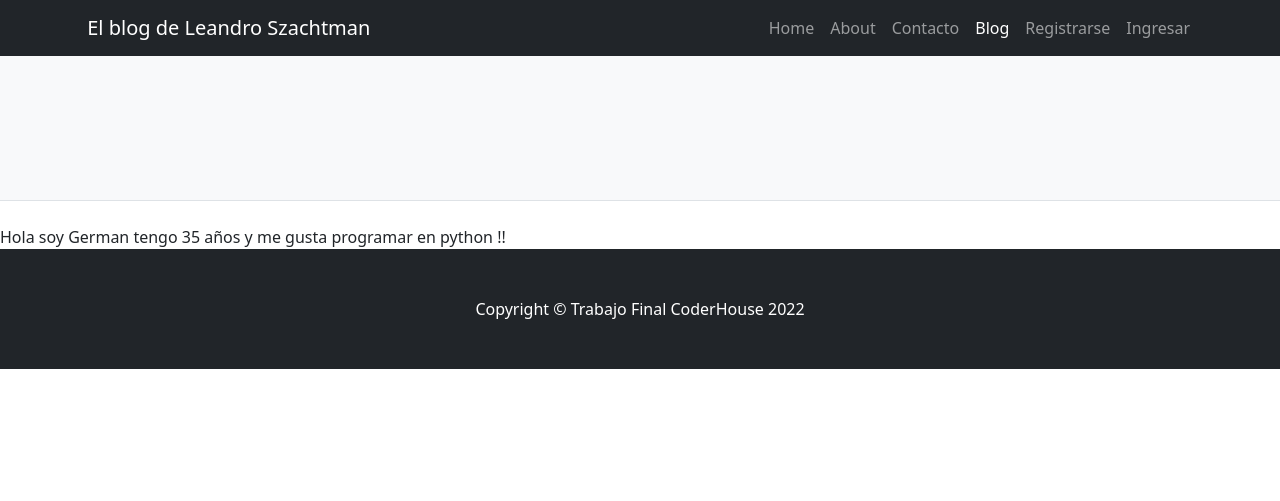
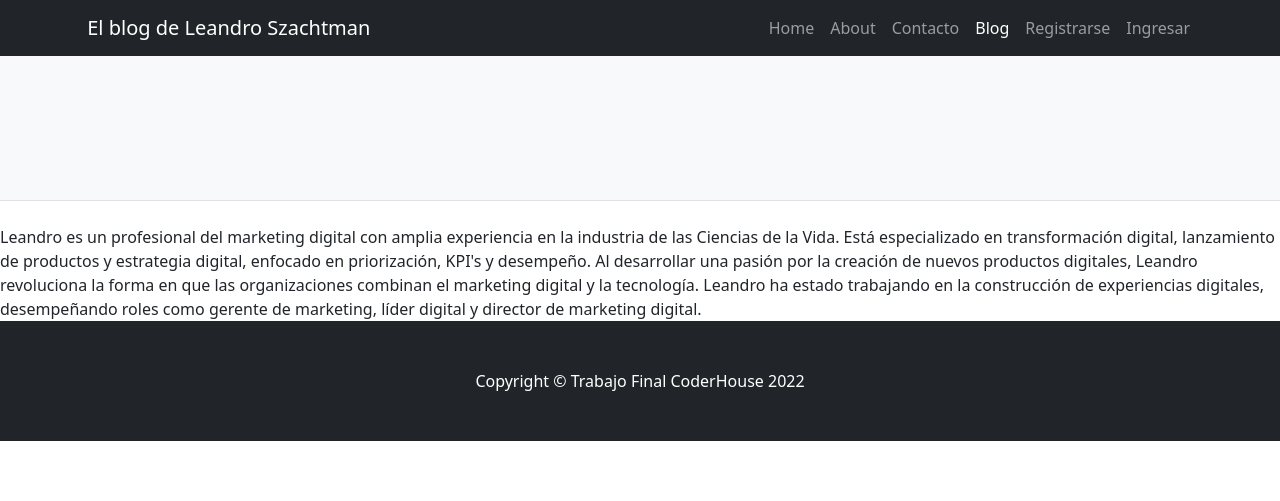
Before and after one commit to Leoszac/ProyectoFinal-LeandroSzachtman, a Django app: page /about in a window 1280 px wide. Shown: the top 501 px of the page. Run offline with Django 4.2, Linux system fonts and the light colour scheme; data that the repository does not hold is empty; some libraries are stand-ins or nearby versions.

Commit message:
arregladas URLs

```diff
--- a/MiApp/templates/about.html
+++ b/MiApp/templates/about.html
@@ -2,6 +2,9 @@
 
 {% block contenido %}
 
-Hola soy German tengo 35 años y me gusta programar en python !!
+Leandro es un profesional del marketing digital con amplia experiencia en la industria de las Ciencias de la Vida.
+Está especializado en transformación digital, lanzamiento de productos y estrategia digital, enfocado en priorización, KPI's y desempeño.
+Al desarrollar una pasión por la creación de nuevos productos digitales, Leandro revoluciona la forma en que las organizaciones combinan el marketing digital y la tecnología.
+Leandro ha estado trabajando en la construcción de experiencias digitales, desempeñando roles como gerente de marketing, líder digital y director de marketing digital.
 
 {% endblock %}
```
Also changed, not shown: MiApp/views.py (+15 -6 lines), MiApp/templates/MiApp/avatar_form.html (renamed from MiApp/templates/avatar_form.html), MiApp/templates/MiApp/mensaje_confirm_delete.html (renamed from MiApp/templates/mensaje_confirm_delete.html), MiApp/templates/MiApp/mensaje_detail.html (renamed from MiApp/templates/mensaje_detail.html), MiApp/templates/MiApp/mensaje_form.html (renamed from MiApp/templates/mensaje_form.html), MiApp/templates/MiApp/mensaje_list.html (renamed from MiApp/templates/mensaje_list.html), MiApp/templates/MiApp/post_confirm_delete.html (renamed from MiApp/templates/post_confirm_delete.html), MiApp/templates/MiApp/post_detail.html (renamed from MiApp/templates/post_detail.html), MiApp/templates/MiApp/post_form.html (renamed from MiApp/templates/post_form.html), MiApp/templates/MiApp/post_list.html (renamed from MiApp/templates/post_list.html), db.sqlite3, media/posts/6Xg-FTaSP_720x0__1.webp (added).
